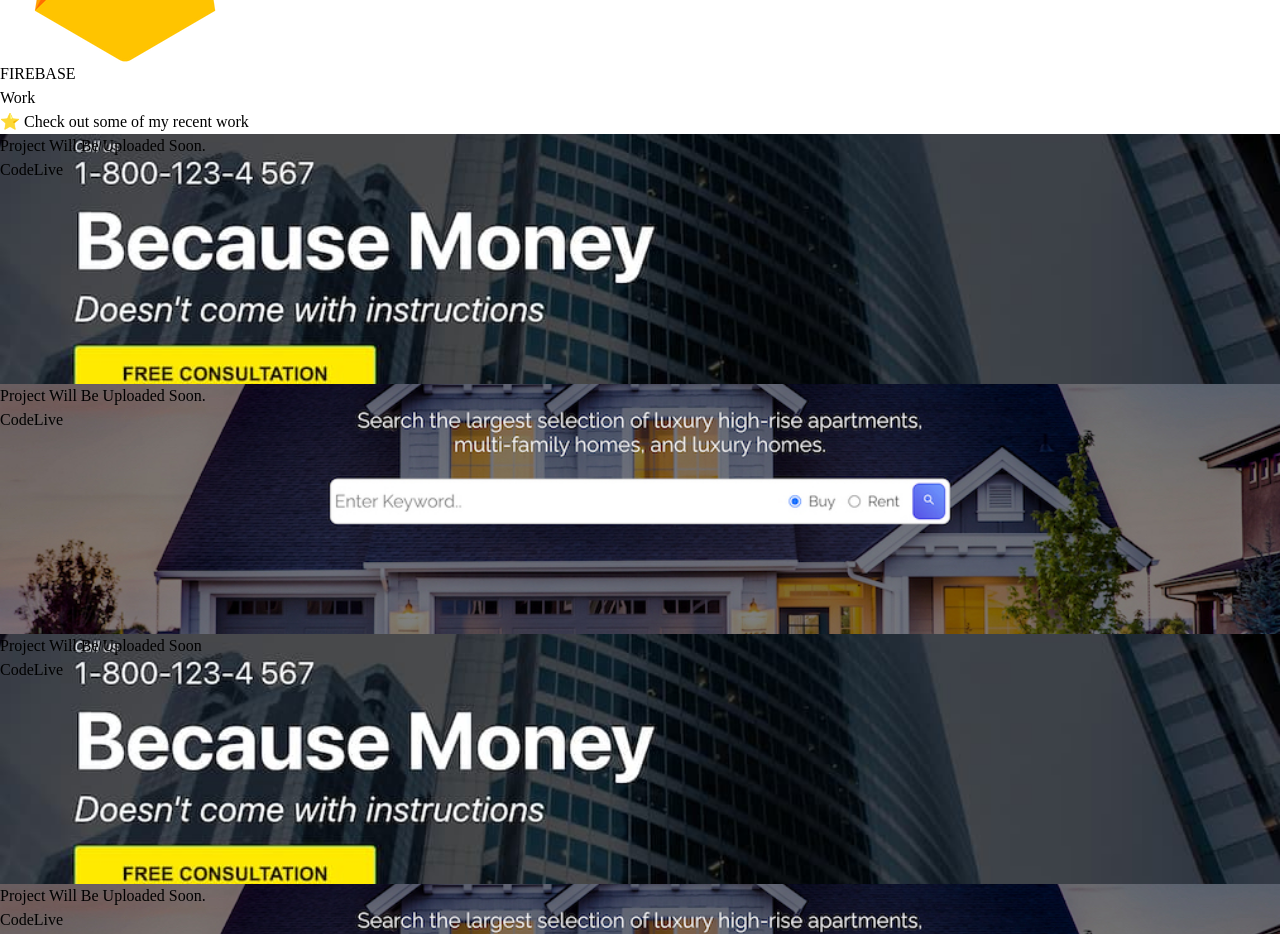
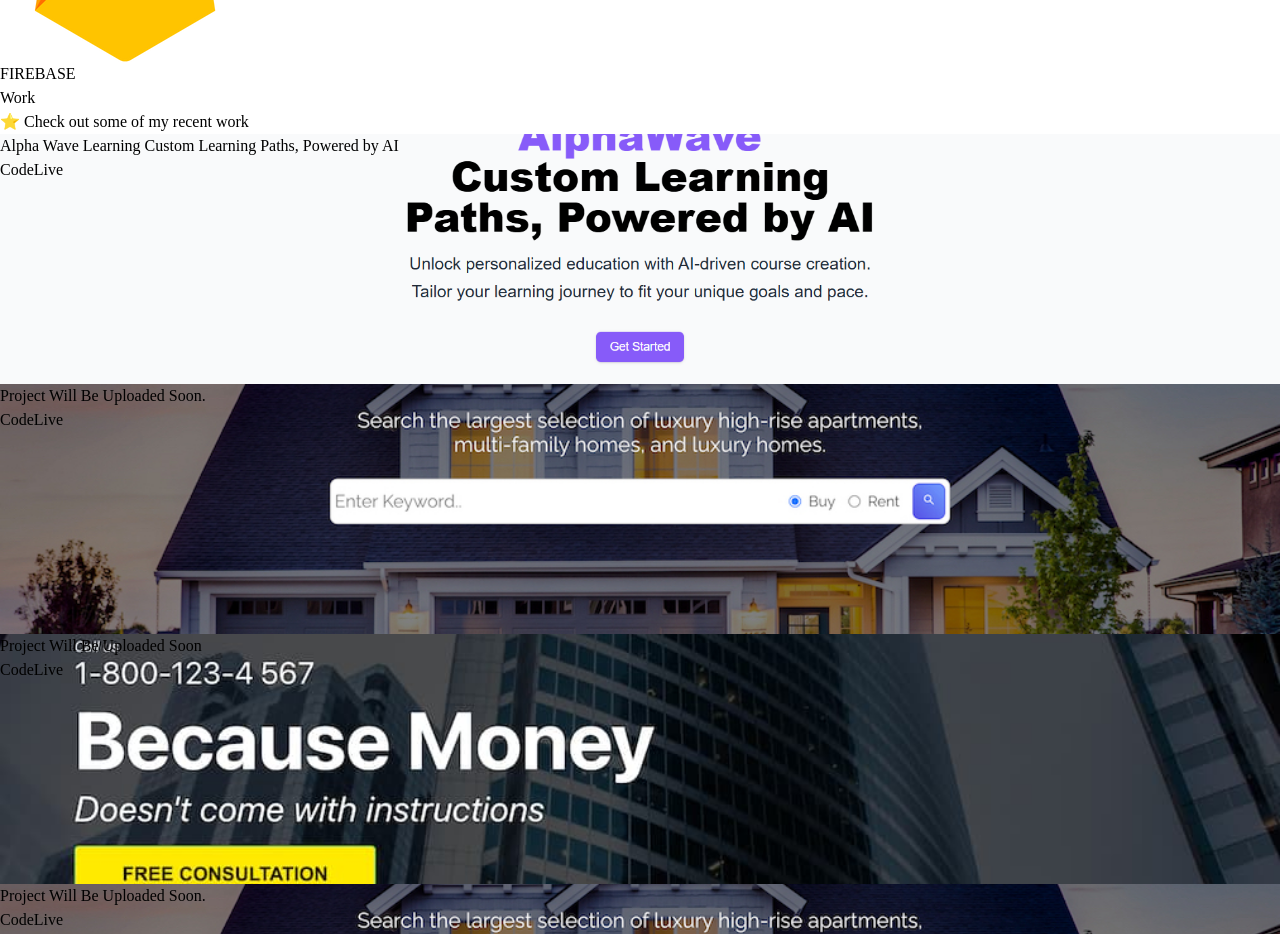
Before and after one commit to Barkat0126/Personal-Portfolio-Website, a React (Vite) app: page / in a window 1280 px wide. Shown: the part 3620-4554 px from the top of the page. Built offline with nearby package versions, Linux system fonts and the light colour scheme.

Commit message:
project 1 updated

```diff
--- a/src/components/Work.jsx
+++ b/src/components/Work.jsx
@@ -40,6 +40,7 @@ const Work = () => {
           <button
             className="text-center rounded-lg px-4 py-3 m-2
                        bg-white text-gray-700 font-bold text-lg"
+
           >
             Code
           </button>
--- a/src/data/data.js
+++ b/src/data/data.js
@@ -1,14 +1,15 @@
 import WorkIm from '../assets/projects/workImg.jpeg'
 import RealEst from '../assets/projects/realestate.jpg'
+import alpha_wave from '../assets/projects/alpha_wave.png'
 
 export const data=[
     {
         id:1,
-        name:"Project Will Be Uploaded Soon.",
+        name:"Alpha Wave Learning Custom Learning Paths, Powered by AI",
         // name:"React JS Application",
-        image:WorkIm,
-        github:"",
-        live:"",
+        image:alpha_wave,
+        github:"https://github.com/Barkat0126",
+        live:"https://alpha-wave-learning-web.vercel.app/",
     },
     {
         id:2,
```
Also changed, not shown: src/assets/projects/alpha_wave.png (added).
